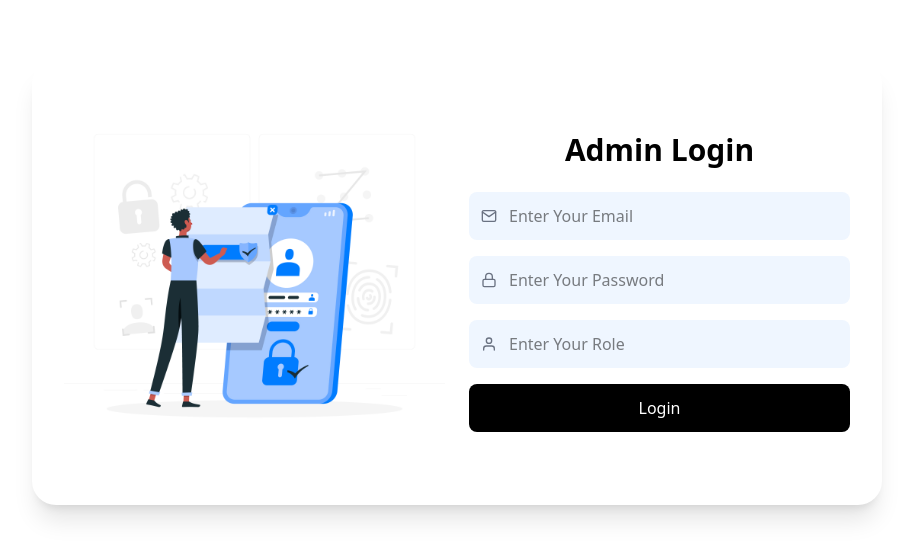
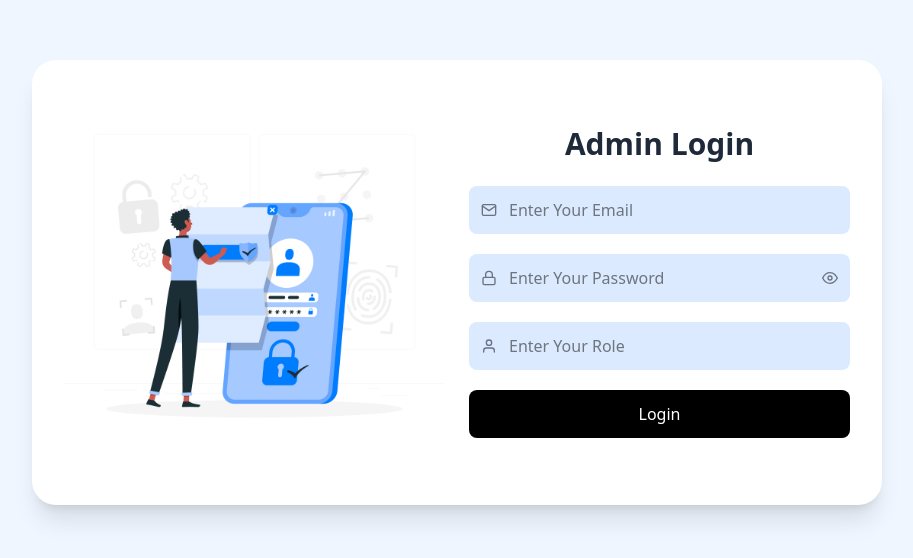
Before and after one commit to Bunny099/keshav-digital, a Next.js app: page /admin in a window 1280 px wide. Shown: the part 118-676 px from the top of the page, without its empty margins (183-1096 px from the left). Built offline with nearby package versions, Linux system fonts and the light colour scheme.

Commit message:
login improvement

```diff
--- a/src/app/components/admin/login.tsx
+++ b/src/app/components/admin/login.tsx
@@ -2,24 +2,29 @@
 import { useRouter } from "next/navigation";
 import { useState } from "react";
 import { signIn } from "next-auth/react";
-import { FiMail, FiLock, FiUser } from "react-icons/fi";
+import { FiMail, FiLock, FiUser, FiEye, FiEyeOff } from "react-icons/fi";
 import Image from "next/image";
+
 export default function Login() {
-  const [email, setEmail] = useState<string>("");
-  const [password, setPassword] = useState<string>("");
-  const [role, setRole] = useState<string>("");
+  const [email, setEmail] = useState("");
+  const [password, setPassword] = useState("");
+  const [role, setRole] = useState("");
   const [error, setError] = useState<string | null>(null);
+  const [loading, setLoading] = useState(false);
+  const [showPassword, setShowPassword] = useState(false);
   const router = useRouter();
 
-  async function handleLogin(e: React.FormEvent) {
+  async function handleLogin(e:React.FormEvent) {
     e.preventDefault();
+    setLoading(true);
     const result = await signIn("credentials", {
       email,
       password,
       role,
       redirect: false,
     });
-    console.log(result);
+    setLoading(false);
+
     if (result?.error) {
       setError("Invalid Email or Password");
     } else {
@@ -27,13 +32,11 @@ export default function Login() {
       setError(null);
     }
   }
+
   return (
-    <>
-      <div className="min-h-screen flex items-center justify-center ">
+    <div className="min-h-screen flex items-center justify-center bg-blue-50 p-6">
       <div className="bg-white p-8 rounded-3xl shadow-xl flex items-center gap-6 w-[850px] max-w-full">
         <div className="hidden md:block w-1/2">
-
-
           <Image
             src="/images/adminbg.jpg"
             alt="Admin Login"
@@ -44,12 +47,12 @@ export default function Login() {
           />
         </div>
         <div className="w-full md:w-1/2">
-            <h2 className="text-3xl font-bold text-center mb-6">Admin Login</h2>
-            <form className="space-y-4" onSubmit={handleLogin}>
+          <h2 className="text-3xl font-bold text-center mb-6 text-gray-800">Admin Login</h2>
+          <form className="space-y-5" onSubmit={handleLogin}>
             <div className="relative">
               <FiMail className="absolute left-3 top-4 text-gray-500" />
               <input
-                  className="py-3 pl-10 pr-4  w-full outline-none bg-blue-50 rounded-lg focus:ring-1 focus:ring-gray-800"
+                className="py-3 pl-10 pr-4 w-full outline-none bg-blue-100 rounded-lg focus:ring-2 focus:ring-blue-500 transition-all"
                 onChange={(e) => setEmail(e.target.value)}
                 value={email}
                 type="email"
@@ -60,18 +63,24 @@ export default function Login() {
             <div className="relative">
               <FiLock className="absolute left-3 top-4 text-gray-500" />
               <input
-                  className="py-3 pl-10 pr-4  w-full outline-none bg-blue-50 rounded-lg focus:ring-1 focus:ring-gray-800"
+                className="py-3 pl-10 pr-12 w-full outline-none bg-blue-100 rounded-lg focus:ring-2 focus:ring-blue-500 transition-all"
                 onChange={(e) => setPassword(e.target.value)}
                 value={password}
-                  type="password"
+                type={showPassword ? "text" : "password"}
                 placeholder="Enter Your Password"
                 required
               />
+              <span
+                className="absolute right-3 top-4 text-gray-500 cursor-pointer"
+                onClick={() => setShowPassword(!showPassword)}
+              >
+                {showPassword ? <FiEyeOff /> : <FiEye />}
+              </span>
             </div>
             <div className="relative">
               <FiUser className="absolute left-3 top-4 text-gray-500" />
               <input
-                  className="py-3 pl-10 pr-4  w-full outline-none bg-blue-50 rounded-lg focus:ring-1 focus:ring-gray-800"
+                className="py-3 pl-10 pr-4 w-full outline-none bg-blue-100 rounded-lg focus:ring-2 focus:ring-blue-500 transition-all"
                 onChange={(e) => setRole(e.target.value)}
                 value={role}
                 type="text"
@@ -80,20 +89,22 @@ export default function Login() {
               />
             </div>
             {error && (
-                <p className="text-red-500 text-center bg-red-100 p-2 rounded-md">
-                  {error}
-                </p>
+              <p className="text-red-500 text-center bg-red-100 p-2 rounded-md">{error}</p>
             )}
             <button
-                className="bg-black text-white w-full py-3 rounded-lg hover:bg-gray-800 transition-all"
+              className="bg-black text-white w-full py-3 rounded-lg hover:bg-gray-800 transition-all flex justify-center items-center gap-2"
               type="submit"
+              disabled={loading}
             >
-                Login
+              {loading ? (
+                <span className="animate-spin border-4 border-white border-t-transparent rounded-full w-5 h-5"></span>
+              ) : (
+                "Login"
+              )}
             </button>
           </form>
         </div>
       </div>
     </div>
-    </>
   );
 }
```
Lines whose indentation alone changed are shown as unchanged.
